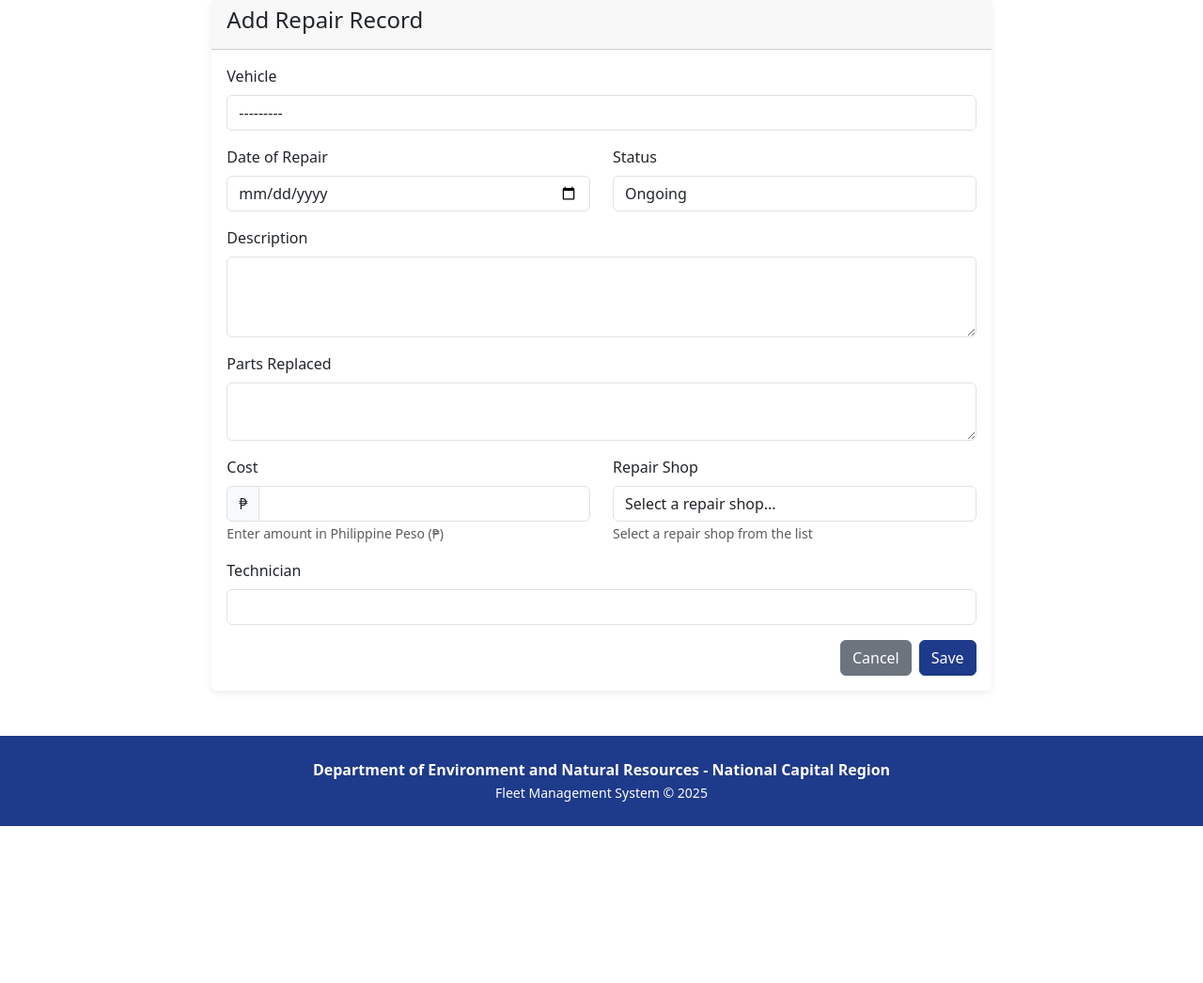
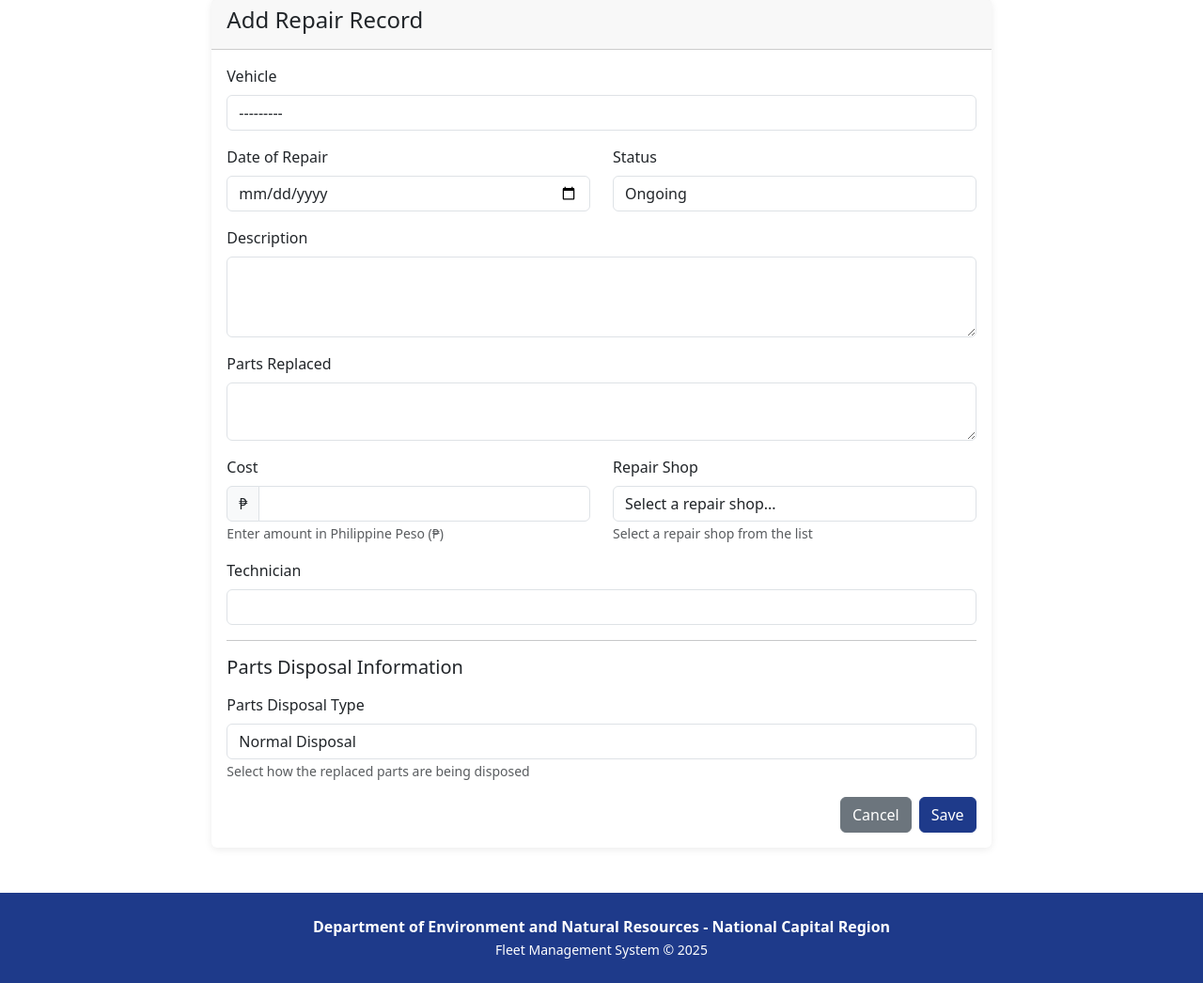
Before and after one commit to cursorprojects/DENR_NCR_FMS, a Django app: page /fleet/repairs/add/ in a window 1280 px wide. Shown: the part 91-1137 px from the top of the page at 94% size. Before the commit the page ends 970 px from the top, so only its background shows below. Run offline with Django 4.2, Linux system fonts and the light colour scheme; the visitor is signed in with stand-in values (Sample User, id 1); data that the repository does not hold is empty.

```diff
--- a/core/forms.py
+++ b/core/forms.py
@@ -40,7 +40,8 @@ class RepairForm(forms.ModelForm):
         model = Repair
         fields = [
             'vehicle', 'date_of_repair', 'description', 'parts_replaced',
-            'cost', 'repair_shop', 'technician', 'status'
+            'cost', 'repair_shop', 'technician', 'status', 'disposal_type',
+            'waste_material_name', 'waste_quantity', 'waste_condition'
         ]
         widgets = {
             'vehicle': forms.Select(attrs={'class': 'form-control'}),
@@ -51,6 +52,10 @@ class RepairForm(forms.ModelForm):
             'repair_shop': forms.Select(attrs={'class': 'form-control'}),
             'technician': forms.TextInput(attrs={'class': 'form-control'}),
             'status': forms.Select(attrs={'class': 'form-control'}),
+            'disposal_type': forms.Select(attrs={'class': 'form-control'}),
+            'waste_material_name': forms.HiddenInput(attrs={'id': 'form_waste_material_name'}),
+            'waste_quantity': forms.HiddenInput(attrs={'id': 'form_waste_quantity'}),
+            'waste_condition': forms.HiddenInput(attrs={'id': 'form_waste_condition'}),
         }
 
     def __init__(self, *args, **kwargs):
--- a/core/models.py
+++ b/core/models.py
@@ -168,6 +168,12 @@ class Repair(models.Model):
         ('Ongoing', 'Ongoing'),
     ]
 
+    DISPOSAL_CHOICES = [
+        ('normal', 'Normal Disposal'),
+        ('trade_in', 'Trade-In'),
+        ('waste', 'Waste Material'),
+    ]
+
     vehicle = models.ForeignKey(Vehicle, on_delete=models.CASCADE, related_name='repairs')
     date_of_repair = models.DateField()
     description = models.TextField()
@@ -176,6 +182,11 @@ class Repair(models.Model):
     repair_shop = models.ForeignKey(RepairShop, on_delete=models.SET_NULL, null=True, blank=True)
     technician = models.CharField(max_length=200, blank=True)
     status = models.CharField(max_length=20, choices=STATUS_CHOICES, default='Ongoing')
+    disposal_type = models.CharField(max_length=20, choices=DISPOSAL_CHOICES, default='normal', verbose_name='Parts Disposal')
+    # Additional fields for storing waste material details when disposed
+    waste_material_name = models.CharField(max_length=200, blank=True, verbose_name='Material Name')
+    waste_quantity = models.CharField(max_length=50, blank=True, verbose_name='Quantity')
+    waste_condition = models.CharField(max_length=200, blank=True, verbose_name='Condition/State')
     created_at = models.DateTimeField(auto_now_add=True)
     updated_at = models.DateTimeField(auto_now=True)
 
--- a/templates/core/repair_form.html
+++ b/templates/core/repair_form.html
@@ -56,6 +56,57 @@
                         <label class="form-label">Technician</label>
                         {{ form.technician }}
                     </div>
+                    <hr>
+                    <h5 class="mb-3">Parts Disposal Information</h5>
+                    <div class="row">
+                        <div class="col-md-12 mb-3">
+                            <label class="form-label">Parts Disposal Type</label>
+                            {{ form.disposal_type }}
+                            <small class="form-text text-muted">Select how the replaced parts are being disposed</small>
+                        </div>
+
+                        <!-- Inline Waste Material Form - Shown when disposal type is waste or trade_in -->
+                        <div class="col-md-12 mb-3" id="inlineWasteForm" style="display: none;">
+                            <div class="card border-primary">
+                                <div class="card-header bg-light">
+                                    <h6 class="mb-0"><i class="bi bi-plus-circle me-2"></i>Waste Material Details</h6>
+                                </div>
+                                <div class="card-body">
+                                    <div class="row">
+                                        <div class="col-md-12 mb-3">
+                                            <label class="form-label">Material Name <span class="text-danger">*</span></label>
+                                            <input type="text" class="form-control" name="waste_material_name" id="id_waste_material_name" required>
+                                        </div>
+                                        <div class="col-md-6 mb-3">
+                                            <label class="form-label">Quantity <span class="text-danger">*</span></label>
+                                            <input type="number" class="form-control" name="waste_quantity" id="id_waste_quantity" step="0.01" required>
+                                        </div>
+                                        <div class="col-md-6 mb-3">
+                                            <label class="form-label">Unit <span class="text-danger">*</span></label>
+                                            <input type="text" class="form-control" name="waste_unit" id="id_waste_unit" value="pcs" required>
+                                            <small class="form-text text-muted">e.g., kg, pcs, liters</small>
+                                        </div>
+                                        <div class="col-md-6 mb-3">
+                                            <label class="form-label">Condition/State</label>
+                                            <input type="text" class="form-control" name="waste_condition" id="id_waste_condition" placeholder="e.g., Damaged, Used, etc.">
+                                        </div>
+                                        <div class="col-md-6 mb-3">
+                                            <label class="form-label">Estimated Value (₱)</label>
+                                            <input type="number" class="form-control" name="waste_estimated_value" id="id_waste_estimated_value" step="0.01" placeholder="0.00">
+                                        </div>
+                                        <div class="col-md-12 mb-3">
+                                            <label class="form-label">Disposal Location/Shop</label>
+                                            <input type="text" class="form-control" name="waste_disposal_location" id="id_waste_disposal_location">
+                                        </div>
+                                        <div class="col-md-12 mb-3">
+                                            <label class="form-label">Notes</label>
+                                            <textarea class="form-control" name="waste_notes" id="id_waste_notes" rows="2"></textarea>
+                                        </div>
+                                    </div>
+                                </div>
+                            </div>
+                        </div>
+                    </div>
                     <div class="d-grid gap-2 d-md-flex justify-content-md-end">
                         <a href="{% url 'repair_list' %}" class="btn btn-secondary">Cancel</a>
                         <button type="submit" class="btn btn-primary">Save</button>
@@ -65,4 +116,29 @@
         </div>
     </div>
 </div>
+
+<script>
+document.addEventListener('DOMContentLoaded', function() {
+    const disposalTypeSelect = document.querySelector('#id_disposal_type');
+    const inlineWasteForm = document.getElementById('inlineWasteForm');
+
+    // Function to toggle inline form visibility
+    function toggleInlineForm() {
+        const selectedValue = disposalTypeSelect.value;
+        if (selectedValue === 'waste' || selectedValue === 'trade_in') {
+            inlineWasteForm.style.display = 'block';
+        } else {
+            inlineWasteForm.style.display = 'none';
+        }
+    }
+
+    // Initial check
+    toggleInlineForm();
+
+    // Add event listener
+    if (disposalTypeSelect) {
+        disposalTypeSelect.addEventListener('change', toggleInlineForm);
+    }
+});
+</script>
 {% endblock %}
```
Also changed, not shown: core/migrations/0009_repair_disposal_type_repair_waste_condition_and_more.py (added).
